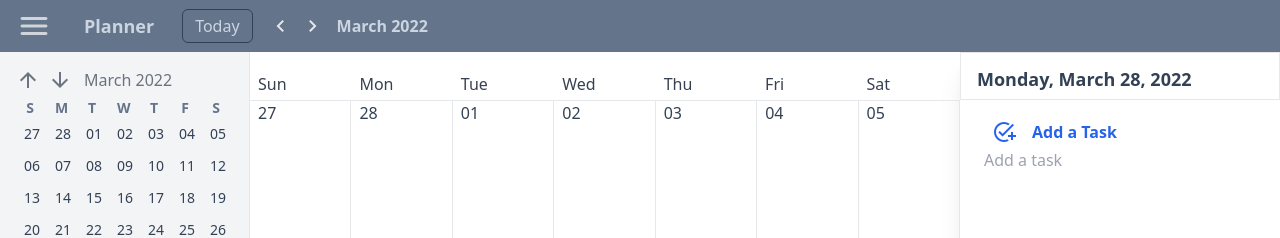
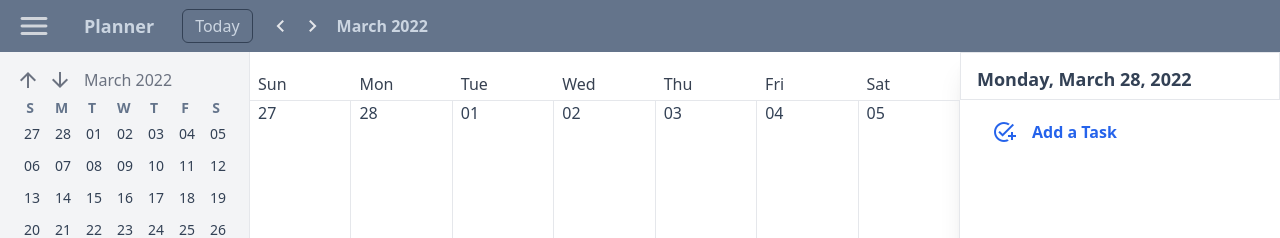
Before and after one commit to idrissi-hamza/Planner, a React (Create React App) app: page / in a window 1280 px wide. Shown: the top 238 px of the page. Built offline with nearby package versions, Linux system fonts and the light colour scheme.

Commit message:
hide input when submit

```diff
--- a/src/components/TasksBar/Form.js
+++ b/src/components/TasksBar/Form.js
@@ -1,9 +1,13 @@
-import React, { useRef } from "react";
+import React, { useRef, useState } from "react";
 
 function Form() {
   const inputRef = useRef(null);
+  const [showInput, setShowInput] = useState(false);
   const clickHandler = () => {
+    setShowInput(true);
+    setTimeout(() => {
       inputRef.current.focus();
+    }, 100);
   };
   return (
     <div className=" p-4 pl-6 flex-1">
@@ -17,14 +21,20 @@ function Form() {
       <form
         onSubmit={(e) => {
           e.preventDefault();
+          setShowInput(false)
         }}
       >
+        {showInput && (
+          <div className="flex items-center justify-start mt-2 text-slate-400 ">
+            <span className="material-icons-outlined">add</span>
             <input
-          className="outline-none "
+              className="outline-none pl-3"
               type="text"
               placeholder="Add a task"
               ref={inputRef}
             ></input>
+          </div>
+        )}
       </form>
     </div>
   );
```
Lines whose indentation alone changed are shown as unchanged.
